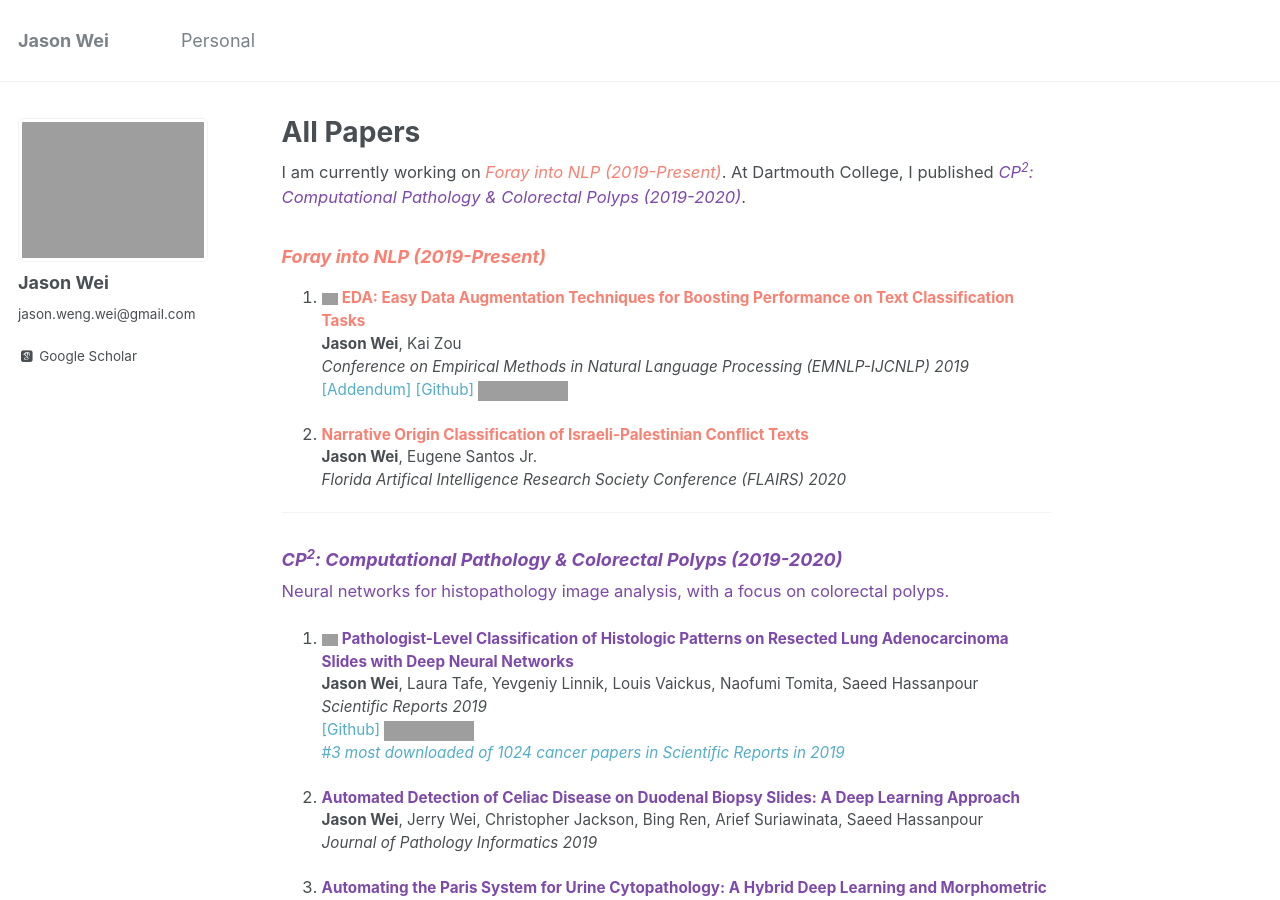
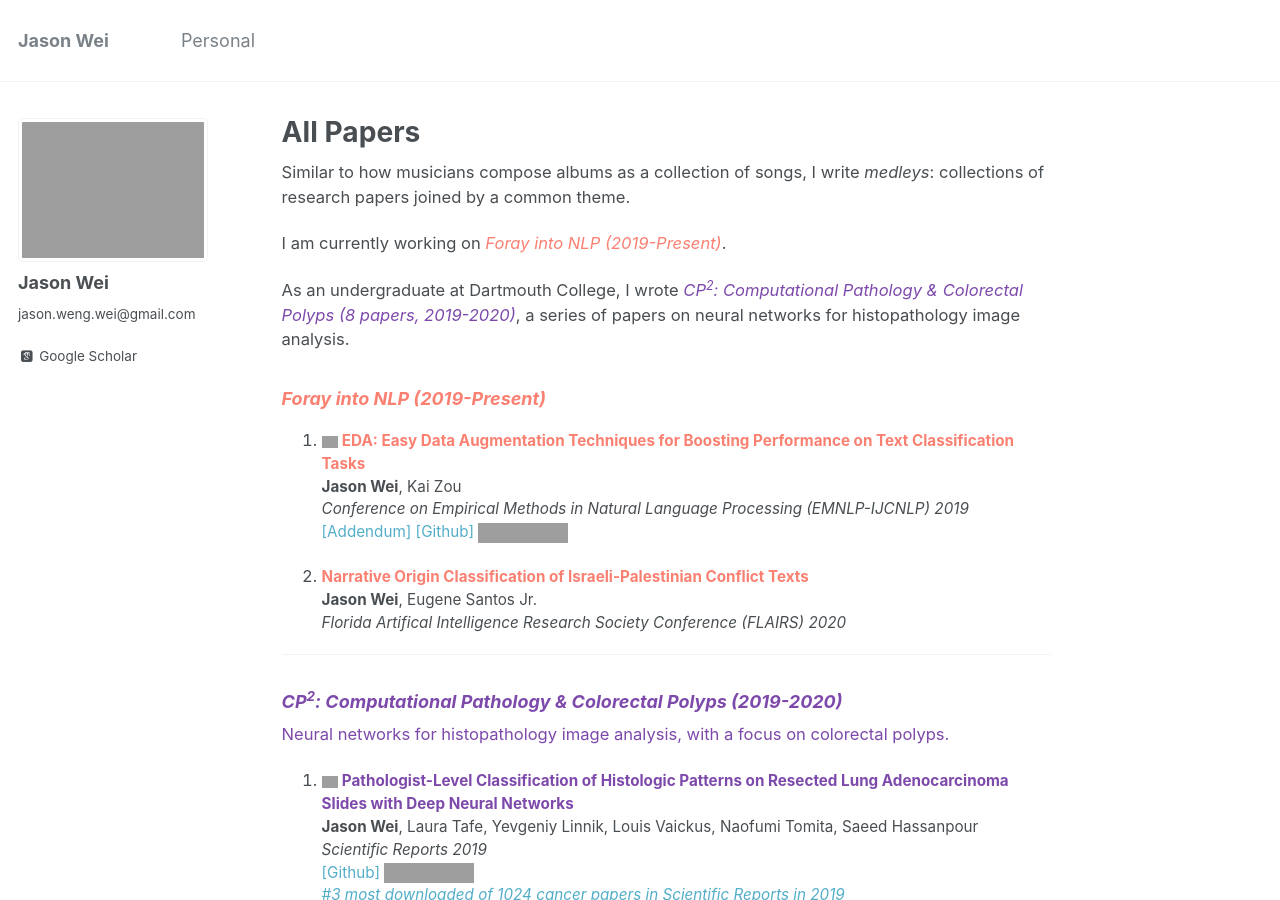
Before and after one commit to jasonwei20/jasonwei20.github.io, a Jekyll site: the page built from _pages/all_papers.md, in a window 1280 px wide and 900 px high. Built offline with Jekyll 4.4.1, drawn with Linux system fonts in a browser that asks for light colours; some web fonts are replaced; grey boxes are pictures that could not be loaded.

Commit message:
update all papers

```diff
--- a/_pages/all_papers.md
+++ b/_pages/all_papers.md
@@ -4,8 +4,11 @@ permalink: /papers/
 author_profile: true
 ---
 
+Similar to how musicians compose albums as a collection of songs, I write *medleys*: collections of research papers joined by a common theme.
+
 I am currently working on [<span style="color:#fa8072">*Foray into NLP (2019-Present)*</span>](#foray).
-At Dartmouth College, I published [<span style="color:#7d49ab"> *CP<sup>2</sup>: Computational Pathology & Colorectal Polyps (2019-2020)*</span>](#cp2).
+
+As an undergraduate at Dartmouth College, I wrote [<span style="color:#7d49ab"> *CP<sup>2</sup>: Computational Pathology & Colorectal Polyps (8 papers, 2019-2020)*</span>](#cp2), a series of papers on neural networks for histopathology image analysis.
 
 ### <a name="foray"></a> <span style="color:#fa8072"> *Foray into NLP (2019-Present)* </span>
 
```
